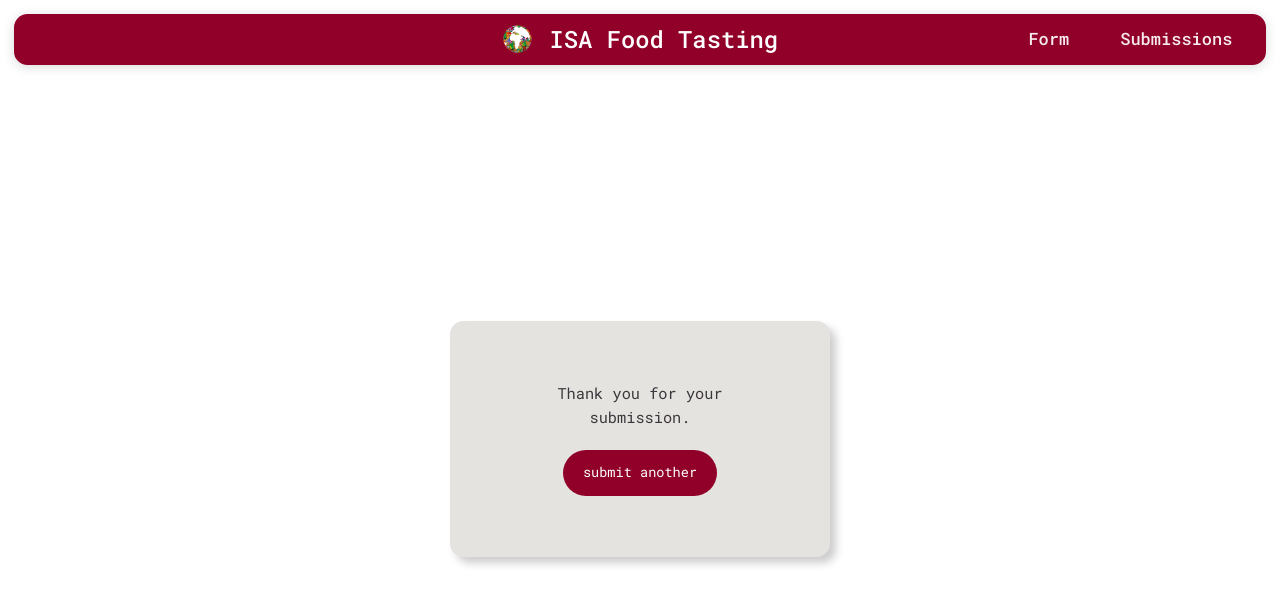
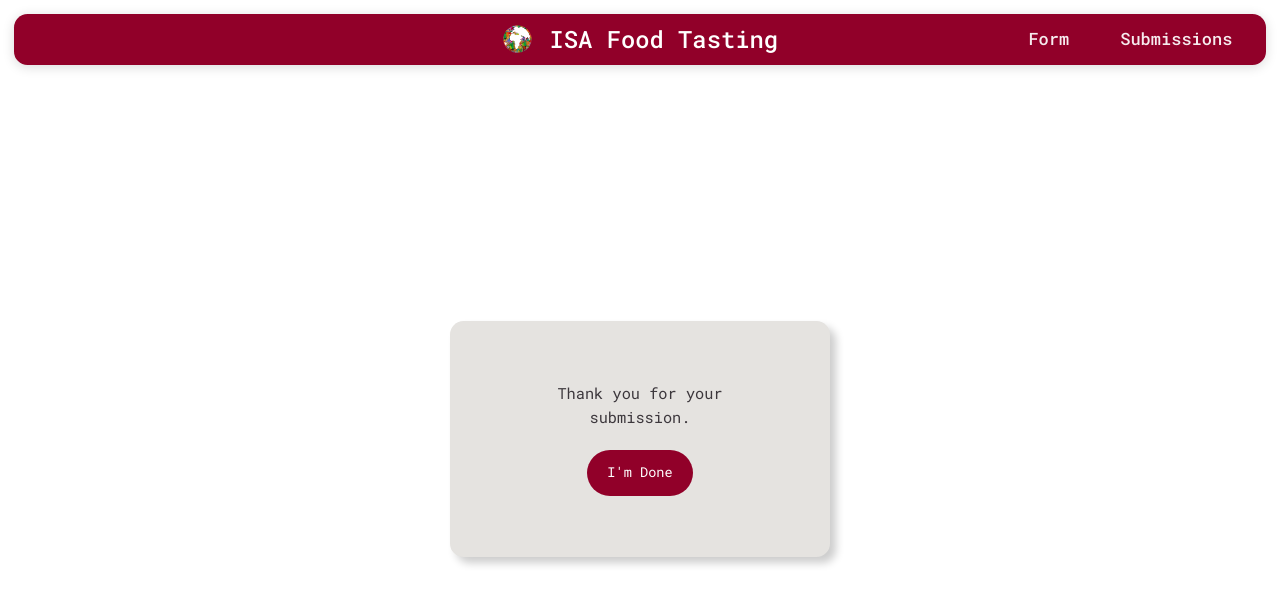
Before and after one commit to yazdanbasir/food-tasting-vue, a Vue app: page /confirmation in a window 1280 px wide. Shown: the top 604 px of the page. Built offline with nearby package versions, Linux system fonts and the light colour scheme; no server answers.

Commit message:
added two buttons for user once submitted

```diff
--- a/src/components/IngredientList.vue
+++ b/src/components/IngredientList.vue
@@ -6,7 +6,6 @@ import { storeToRefs } from 'pinia'
 import IngredientRow from '@/components/IngredientRow.vue'
 import { useSubmissionStore } from '@/stores/submission'
 import { createSubmission, updateSubmission } from '@/api/submissions'
-import { hasOrganizerToken } from '@/api/organizer'
 
 const store = useSubmissionStore()
 const { ingredients, canSubmit, countryCode, members } = storeToRefs(store)
@@ -45,16 +44,14 @@ async function handleSubmit() {
   try {
     const editingId = store.editingSubmissionId
     if (editingId != null) {
-      if (!hasOrganizerToken()) {
-        submitError.value = 'Please log in from the Organizer tab to update a submission.'
-        return
-      }
-      await updateSubmission(editingId, payload)
+      const result = await updateSubmission(editingId, payload)
       store.clearEdit()
+      store.setLastSubmitted(result)
       router.push('/confirmation')
     } else {
-      await createSubmission(payload)
+      const { submission } = await createSubmission(payload)
       store.reset()
+      store.setLastSubmitted(submission)
       router.push('/confirmation')
     }
   } catch (err) {
--- a/src/stores/submission.ts
+++ b/src/stores/submission.ts
@@ -13,6 +13,9 @@ export const useSubmissionStore = defineStore('submission', () => {
 
   /** When set, form is in edit mode; submit becomes PATCH update */
   const editingSubmissionId = ref<number | null>(null)
+
+  /** Submission just created; used on confirmation page for "Edit Submission" */
+  const lastSubmittedSubmission = ref<SubmissionResponse | null>(null)
 
   function addMember(name: string) {
     const trimmed = name.trim()
@@ -134,6 +137,10 @@ export const useSubmissionStore = defineStore('submission', () => {
     reset()
   }
 
+  function setLastSubmitted(sub: SubmissionResponse | null) {
+    lastSubmittedSubmission.value = sub
+  }
+
   return {
     teamName,
     dishName,
@@ -153,5 +160,7 @@ export const useSubmissionStore = defineStore('submission', () => {
     reset,
     loadForEdit,
     clearEdit,
+    lastSubmittedSubmission,
+    setLastSubmitted,
   }
 })
--- a/src/views/ConfirmationView.vue
+++ b/src/views/ConfirmationView.vue
@@ -1,7 +1,25 @@
 <script setup lang="ts">
 import { useRouter } from 'vue-router'
+import { storeToRefs } from 'pinia'
+import { useSubmissionStore } from '@/stores/submission'
 
 const router = useRouter()
+const store = useSubmissionStore()
+const { lastSubmittedSubmission } = storeToRefs(store)
+
+function handleImDone() {
+  store.setLastSubmitted(null)
+  store.reset()
+  router.push('/')
+}
+
+function handleEditSubmission() {
+  const sub = lastSubmittedSubmission.value
+  if (!sub) return
+  store.loadForEdit(sub)
+  store.setLastSubmitted(null)
+  router.push('/')
+}
 </script>
 
 <template>
@@ -11,9 +29,19 @@ const router = useRouter()
         <div class="confirmation-label">Thank you for your submission.</div>
       </div>
 
-      <button type="button" class="confirmation-btn" @click="router.push('/')">
-        submit another
-      </button>
+      <div class="confirmation-actions">
+        <button type="button" class="confirmation-btn confirmation-btn-primary" @click="handleImDone">
+          I'm Done
+        </button>
+        <button
+          v-if="lastSubmittedSubmission"
+          type="button"
+          class="confirmation-btn confirmation-btn-secondary"
+          @click="handleEditSubmission"
+        >
+          Edit Submission
+        </button>
+      </div>
     </div>
   </div>
 </template>
@@ -48,20 +76,39 @@ const router = useRouter()
   color: var(--color-lafayette-gray, #3c373c);
 }
 
+.confirmation-actions {
+  display: flex;
+  flex-wrap: wrap;
+  gap: 0.75rem;
+  justify-content: center;
+}
+
 .confirmation-btn {
   border-radius: 9999px;
   padding: calc(0.667em + 2px) calc(1.333em + 2px);
   min-height: 2.5rem;
-  background-color: var(--color-lafayette-red, #910029);
-  color: #fff;
   border: none;
   font-size: 1rem;
   cursor: pointer;
   transition: background-color 0.15s;
 }
 
-.confirmation-btn:hover {
+.confirmation-btn-primary {
+  background-color: var(--color-lafayette-red, #910029);
+  color: #fff;
+}
+
+.confirmation-btn-primary:hover {
   background-color: var(--color-lafayette-dark-blue, #006690);
+}
+
+.confirmation-btn-secondary {
+  background-color: var(--color-lafayette-gray, #3c373c);
+  color: #fff;
+}
+
+.confirmation-btn-secondary:hover {
+  background-color: #2a262a;
 }
 
 .confirmation-btn:focus-visible {
```
Also changed, not shown: 1 other file (tests, documents, lock files or other folders).
